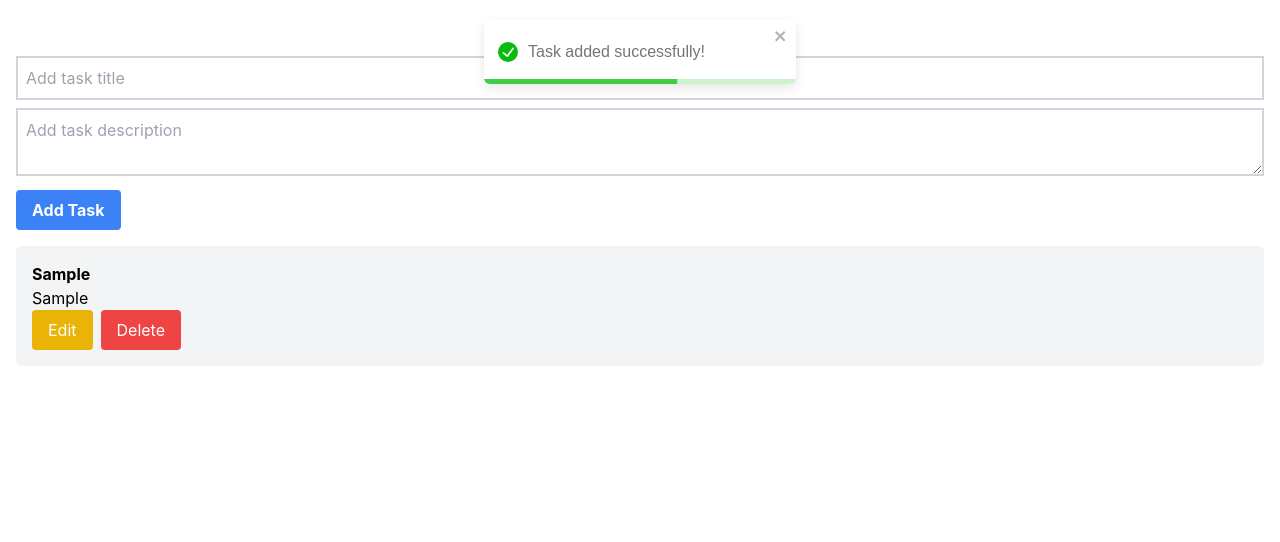
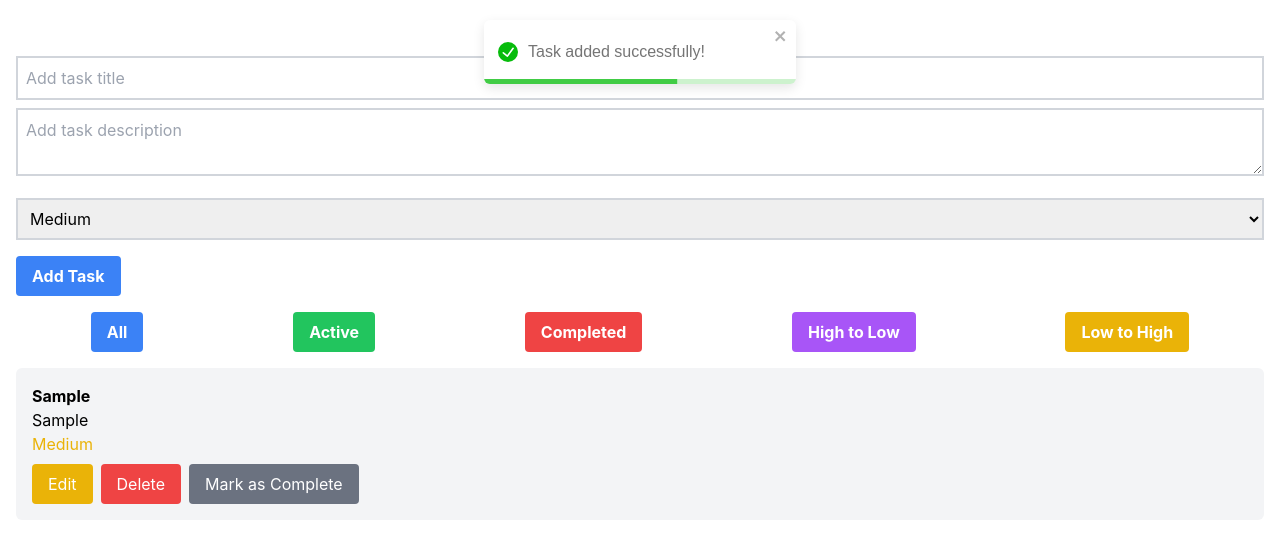
Before and after one commit to anuraga091/basic-crud, a React (Create React App) app: page / in a window 1280 px wide. Both pictures are taken after typing "Sample", "Sample" into the empty fields and a click on the button "Add Task". Shown: the top 542 px of the page. Built offline with nearby package versions, Linux system fonts and the light colour scheme.

Commit message:
final functionality

```diff
--- a/package.json
+++ b/package.json
@@ -13,6 +13,7 @@
     "react-scripts": "5.0.1",
     "react-toastify": "^10.0.5",
     "redux": "^5.0.1",
+    "redux-persist": "^6.0.0",
     "web-vitals": "^2.1.4"
   },
   "scripts": {
--- a/src/App.js
+++ b/src/App.js
@@ -24,6 +24,7 @@ function App() {
 
           />
       </div>
+
     </Provider>
 
   );
--- a/src/components/TaskForm.js
+++ b/src/components/TaskForm.js
@@ -2,12 +2,15 @@ import React, { useState } from 'react';
 import { useDispatch } from 'react-redux';
 import { addTask } from '../redux/features/tasksSlice';
 import { toast } from 'react-toastify';
+import { generateId } from '../utils/generatorFunctions';
 
 function TaskForm() {
   const [title, setTitle] = useState('');
   const [description, setDescription] = useState('');
   const [titleError, setTitleError] = useState('');
   const [descriptionError, setDescriptionError] = useState('');
+  const [priority, setPriority] = useState('medium');
+
   const dispatch = useDispatch();
 
   const handleSubmit = (e) => {
@@ -28,10 +31,17 @@ function TaskForm() {
     }
 
     if (valid) {
-      dispatch(addTask(title, description));
-      setTitle('');
-      setDescription('');
-      toast.success("Task added successfully!");
+        dispatch(addTask({
+            id: generateId(),
+            title,
+            description,
+            priority,
+            completed: false
+        }));
+        setTitle('');
+        setDescription('');
+        setPriority('medium');
+        toast.success("Task added successfully!");
     }
   };
 
@@ -62,6 +72,17 @@ function TaskForm() {
         />
         {descriptionError && <p className="text-red-500 text-xs italic">{descriptionError}</p>}
       </div>
+      <div class="mb-2">
+        <select
+          value={priority}
+          onChange={(e) => setPriority(e.target.value)}
+          className="border-2 border-gray-300 p-2 w-full my-2"
+        >
+          <option value="high">High</option>
+          <option value="medium">Medium</option>
+          <option value="low">Low</option>
+        </select>
+      </div>
       <button type="submit" className="bg-blue-500 hover:bg-blue-700 text-white font-bold py-2 px-4 rounded">
         Add Task
       </button>
--- a/src/components/TaskItem.js
+++ b/src/components/TaskItem.js
@@ -1,15 +1,17 @@
-import React, {useState} from 'react';
+import React, { useState } from 'react';
 import { useDispatch } from 'react-redux';
-import { removeTask, editTask } from '../redux/features/tasksSlice';
+import { removeTask, editTask, toggleComplete } from '../redux/features/tasksSlice';
 import { toast } from 'react-toastify';
 
-function TaskItem({ id, title, description }) {
+function TaskItem({ id, title, description, priority, completed }) {
   const [editMode, setEditMode] = useState(false);
   const [newTitle, setNewTitle] = useState(title);
   const [newDescription, setNewDescription] = useState(description);
+  const [newPriority, setNewPriority] = useState(priority);
   const [titleError, setTitleError] = useState('');
   const [descriptionError, setDescriptionError] = useState('');
   const dispatch = useDispatch();
+
 
   const handleDelete = () => {
     dispatch(removeTask(id));
@@ -32,10 +34,15 @@ function TaskItem({ id, title, description }) {
     }
 
     if (valid) {
-        dispatch(editTask({ id, title: newTitle, description: newDescription }));
+      dispatch(editTask({ id, title: newTitle, description: newDescription, priority: newPriority }));
       setEditMode(false);
       toast.success("Task updated successfully!");
     }
+  };
+
+  const handleCompletionToggle = () => {
+    dispatch(toggleComplete(id));
+    toast.success("Task Completed, you can see in completed tab");
   };
 
   return (
@@ -60,36 +67,61 @@ function TaskItem({ id, title, description }) {
             }}
           />
           {descriptionError && <p className="text-red-500 text-xs italic">{descriptionError}</p>}
+          <select
+            value={newPriority}
+            onChange={(e) => setNewPriority(e.target.value)}
+            className="w-full p-2 border border-gray-300 rounded mb-2"
+          >
+            <option value="low">Low</option>
+            <option value="medium">Medium</option>
+            <option value="high">High</option>
+          </select>
           <button onClick={handleEdit} className="bg-blue-500 hover:bg-blue-700 text-white py-2 px-4 rounded mr-2">
             Save
           </button>
-          <button onClick={() => {
+          <button
+            onClick={() => {
               setEditMode(false);
               setTitleError('');
               setDescriptionError('');
-          }} className="bg-gray-500 hover:bg-gray-700 text-white py-2 px-4 rounded">
+            }}
+            className="bg-gray-500 hover:bg-gray-700 text-white py-2 px-4 rounded"
+          >
             Cancel
           </button>
         </>
       ) : (
         <>
-          <h2 className="text-xl font-bold">{title}</h2>
-          <p>{description}</p>
-          <button onClick={() => {
+          <h2 className={`text-xl font-bold ${completed ? 'line-through' : ''}`}>{title}</h2>
+          <p className={completed ? 'line-through' : ''}>{description}</p>
+          <span className={`priority ${priority === 'high' ? 'text-red-500' : priority === 'medium' ? 'text-yellow-500' : 'text-green-500'}`}>
+            {priority.charAt(0).toUpperCase() + priority.slice(1)}
+          </span>
+          <div className="flex space-x-2 mt-2">
+            <button
+              onClick={() => {
                 setEditMode(true);
                 setTitleError('');
                 setDescriptionError('');
-          }} className="bg-yellow-500 hover:bg-yellow-700 text-white py-2 px-4 rounded mr-2">
+              }}
+              className="bg-yellow-500 hover:bg-yellow-700 text-white py-2 px-4 rounded"
+            >
               Edit
             </button>
             <button onClick={handleDelete} className="bg-red-500 hover:bg-red-700 text-white py-2 px-4 rounded">
               Delete
             </button>
+            <button
+              onClick={handleCompletionToggle}
+              className={`bg-${completed ? 'green' : 'gray'}-500 hover:bg-${completed ? 'green' : 'gray'}-700 text-white py-2 px-4 rounded`}
+            >
+              {completed ? 'Mark as Incomplete' : 'Mark as Complete'}
+            </button>
+          </div>
         </>
       )}
     </div>
   );
 }
 
-
 export default TaskItem;
--- a/src/components/TaskList.js
+++ b/src/components/TaskList.js
@@ -1,13 +1,68 @@
-import React from 'react';
+import React, { useState, useMemo } from 'react';
 import { useSelector } from 'react-redux';
 import TaskItem from './TaskItem';
 
 function TaskList() {
+  const [filter, setFilter] = useState('all');
+  const [sortOrder, setSortOrder] = useState('');
+  const [activeOperation, setActiveOperation] = useState('none');
   const tasks = useSelector(state => state.tasks.tasks);
+
+  // Filtering tasks based on completion status
+  const filteredTasks = useMemo(() => {
+    switch (filter) {
+      case 'completed':
+        return tasks.filter(task => task.completed);
+      case 'active':
+        return tasks.filter(task => !task.completed);
+      case 'all':
+      default:
+        return tasks;
+    }
+  }, [tasks, filter]);
+
+  // Sorting tasks based on priority
+  const sortedTasks = useMemo(() => {
+    if (!sortOrder) return tasks;
+    const priorityValue = { high: 3, medium: 2, low: 1 };
+    return [...tasks].sort((a, b) => {
+      return sortOrder === 'high_to_low'
+        ? priorityValue[b.priority] - priorityValue[a.priority]
+        : priorityValue[a.priority] - priorityValue[b.priority];
+    });
+  }, [tasks, sortOrder]);
+
+  // Determine tasks to display based on active operation
+  const tasksToDisplay = useMemo(() => {
+    if (activeOperation === 'filter') {
+      return filteredTasks;
+    } else if (activeOperation === 'sort') {
+      return sortedTasks;
+    } else {
+      return tasks;
+    }
+  }, [filteredTasks, sortedTasks, activeOperation]);
 
   return (
     <div>
-      {tasks.map(task => (
+      <div className="flex justify-around mb-4">
+        <button onClick={() => { setFilter('all'); setActiveOperation('filter'); }} className="bg-blue-500 hover:bg-blue-700 text-white font-bold py-2 px-4 rounded">
+          All
+        </button>
+        <button onClick={() => { setFilter('active'); setActiveOperation('filter'); }} className="bg-green-500 hover:bg-green-700 text-white font-bold py-2 px-4 rounded">
+          Active
+        </button>
+        <button onClick={() => { setFilter('completed'); setActiveOperation('filter'); }} className="bg-red-500 hover:bg-red-700 text-white font-bold py-2 px-4 rounded">
+          Completed
+        </button>
+        <button onClick={() => { setSortOrder('high_to_low'); setActiveOperation('sort'); }} className="bg-purple-500 hover:bg-purple-700 text-white font-bold py-2 px-4 rounded">
+          High to Low
+        </button>
+        <button onClick={() => { setSortOrder('low_to_high'); setActiveOperation('sort'); }} className="bg-yellow-500 hover:bg-yellow-700 text-white font-bold py-2 px-4 rounded">
+          Low to High
+        </button>
+      </div>
+      {tasksToDisplay.map(task => (
         <TaskItem key={task.id} {...task} />
       ))}
     </div>
--- a/src/redux/features/tasksSlice.js
+++ b/src/redux/features/tasksSlice.js
@@ -1,5 +1,4 @@
 import { createSlice } from '@reduxjs/toolkit';
-import { generateId } from '../../utils/generatorFunctions';
 
 export const tasksSlice = createSlice({
   name: 'tasks',
@@ -11,18 +10,13 @@ export const tasksSlice = createSlice({
       reducer(state, action) {
         state.tasks.push(action.payload);
       },
-      prepare(title, description) {
-        return {
-          payload: {
-            id: generateId(),
-            title,
-            description,
-          },
-        };
-      },
     },
     removeTask: (state, action) => {
       state.tasks = state.tasks.filter(task => task.id !== action.payload);
+    },
+    toggleComplete: (state, action) => {
+      const index = state.tasks.findIndex(task => task.id === action.payload);
+      state.tasks[index].completed = !state.tasks[index].completed;
     },
     editTask: (state, action) => {
       const index = state.tasks.findIndex(task => task.id === action.payload.id);
@@ -31,6 +25,6 @@ export const tasksSlice = createSlice({
   },
 });
 
-export const { addTask, removeTask, editTask } = tasksSlice.actions;
+export const { addTask, removeTask, editTask, toggleComplete } = tasksSlice.actions;
 
 export default tasksSlice.reducer;
--- a/src/redux/store.js
+++ b/src/redux/store.js
@@ -1,8 +1,36 @@
 import { configureStore } from '@reduxjs/toolkit';
-import tasksReducer from '../redux/features/tasksSlice'
+import tasksReducer from '../redux/features/tasksSlice';
+
+const saveToLocalStorage = (state) => {
+  try {
+    const serializedState = JSON.stringify(state);
+    localStorage.setItem('tasks', serializedState);
+  } catch(e) {
+    console.log(e);
+  }
+}
+
+const loadFromLocalStorage = () => {
+  try {
+    const serializedState = localStorage.getItem('tasks');
+    if (serializedState === null) return undefined;
+    return JSON.parse(serializedState);
+  } catch(e) {
+    console.log(e);
+    return undefined;
+  }
+}
+
 
 export const store = configureStore({
   reducer: {
     tasks: tasksReducer,
   },
+  preloadedState: {
+    tasks: loadFromLocalStorage(),
+  },
 });
+
+store.subscribe(() => {
+  saveToLocalStorage(store.getState().tasks);
+});
```
Also changed, not shown: 2 other files (tests, documents, lock files or other folders). Lines whose indentation alone changed are shown as unchanged.
